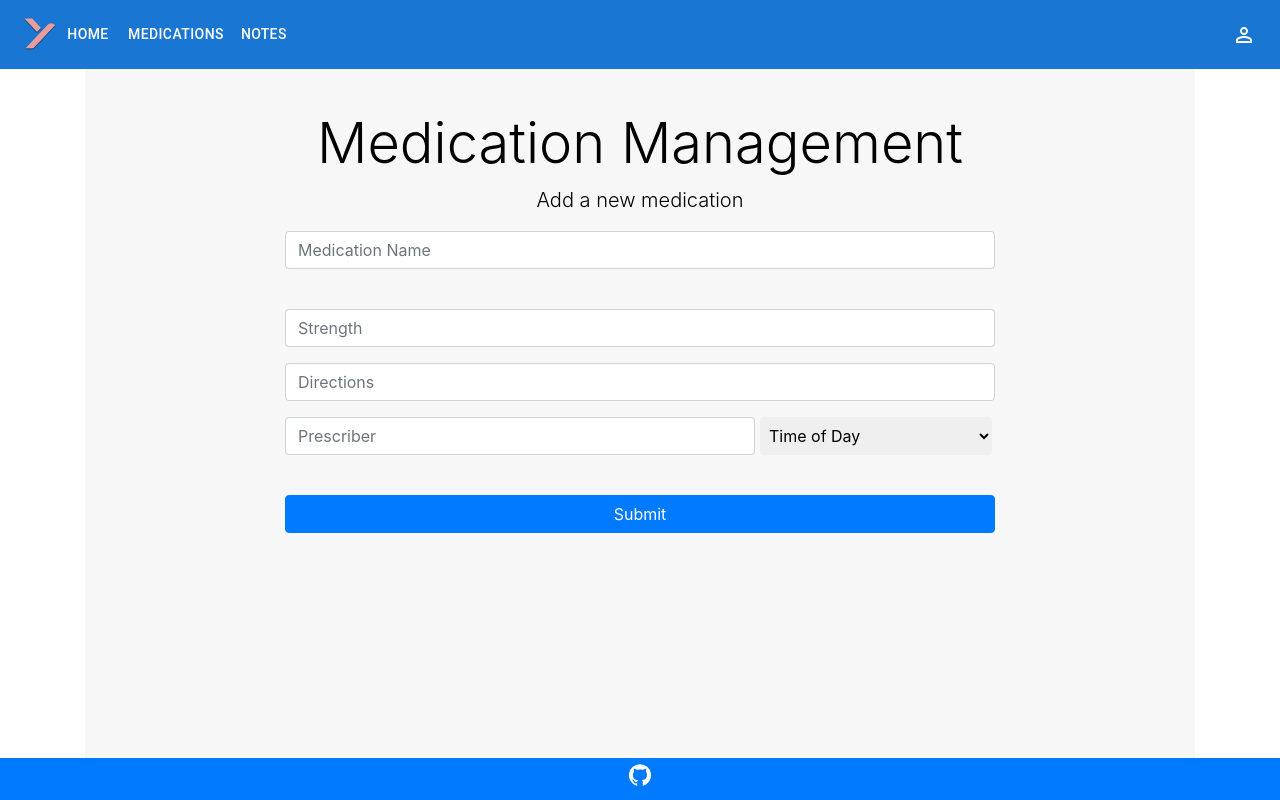
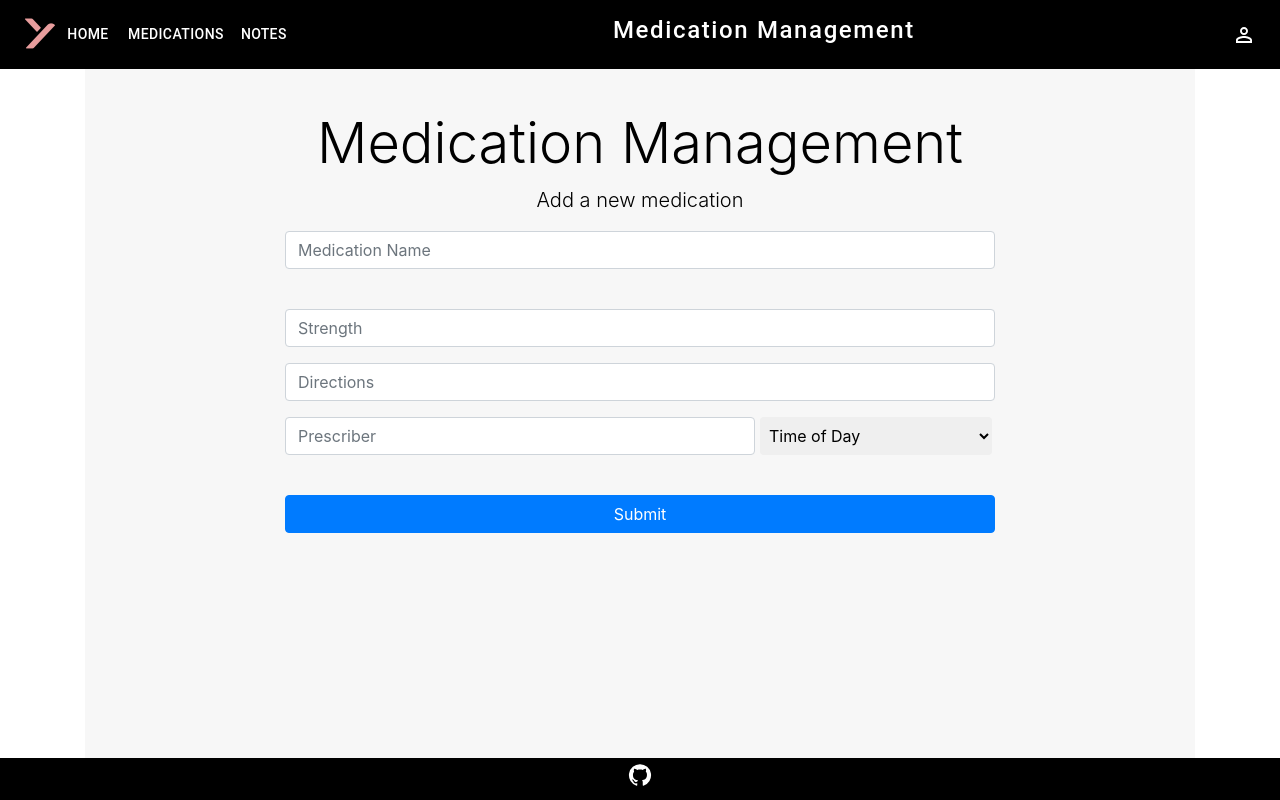
Before and after one commit to FullStackCorm/Symplest, a React (Create React App) app in the folder client/: page /medications in a window 1280 px wide. Built offline with nearby package versions, Linux system fonts and the light colour scheme.

Commit message:
cleaned up styling and added page titles to the navbar

```diff
--- a/client/src/components/Footer.jsx
+++ b/client/src/components/Footer.jsx
@@ -4,13 +4,6 @@
 
 export default function Footer() {
     return (
-        // <div className='footer flex items-stretch px-20'>
-        //     <ul className='pt-3'>
-        //         <a href={'https://www.github.com/FullStackCorm'} className='py-2 px-4 text-lg'><GitHubIcon className='text-2xl'/> Source Code </a>
-        //         <span> | </span>
-        //         <a href={'https://www.twitter.com/FullStackCorm'}>&copy; FullStackCorm</a>
-        //     </ul>
-        // </div>
         <Container sx={{ maxWidth: 'xl', direction: 'row' }}>
             <Box>
                 <Grid
@@ -21,7 +14,7 @@
                         width: '100%',
                         direction: 'row',
                         alignItems: 'center',
-                        backgroundColor:'#007bff',
+                        backgroundColor:'black',
                         pt: '0.1rem',
                         pb: '0.1rem'
                     }}
@@ -36,6 +29,5 @@
                 </Grid>
             </Box>
         </Container>
-
     );
 }
--- a/client/src/components/Navbar.jsx
+++ b/client/src/components/Navbar.jsx
@@ -1,21 +1,25 @@
 import '../App.css';
 import * as React from 'react';
-import { Link, useNavigate } from 'react-router-dom';
+import { Link, useLocation, useNavigate } from 'react-router-dom';
 import { useSelector, useDispatch } from 'react-redux';
 import MenuIcon from '@mui/icons-material/Menu';
 import PermIdentityIcon from '@mui/icons-material/PermIdentity';
-import { AppBar, Box, IconButton, Typography, Menu, Container, Button, Toolbar, Tooltip, MenuItem } from '@mui/material';
+import { AppBar, Box, IconButton, Typography, Menu, Container, Button, Toolbar, Tooltip, MenuItem, Grid } from '@mui/material';
 import { logout, reset } from '../features/auth/authSlice';
 import Favicon from '../images/favicon-32x32.png';
 
 // https://mui.com/material-ui/react-app-bar/
 
 function NavbarTop() {
+    const location = useLocation();
     const navigate = useNavigate();
     const dispatch = useDispatch();
     const { user } = useSelector((state) => state.auth);
     const [anchorElNav, setAnchorElNav] = React.useState(null);
     const [anchorElUser, setAnchorElUser] = React.useState(null);
+
+    const pageTitles = [{ page:'/', text: ''}, { page: '/medications', text: 'Medication Management' }]
+    const navbarHeader = pageTitles.find(el => el.page === location.pathname)?.text
 
     const handleLogout = () => {
       dispatch(logout());
@@ -40,7 +44,7 @@
 
     return (
         <>
-            <AppBar position='fixed' elevation='0'>
+            <AppBar position='fixed' elevation='0' sx={{backgroundColor: 'black'}}>
                 <Container maxWidth='xl'>
                     <Toolbar disableGutters>
                         <Box sx={{ flexGrow: 1, display: { sx: 'flex', md: 'none'} }}>
@@ -93,21 +97,21 @@
                         </Box>
 
                         {/** Desktop Menu */}
-                        <a href='/'>
+                        <Link to='/'>
                             <img src={Favicon} alt={'Symplest Favicon'} sx={{ display: { xs: 'flex', md: 'none' }, mr: 1 }} />
-                        </a>
+                        </Link>
                         <Typography
                             variant='h5'
                             noWrap
                             component='a'
-                            href=''
+                            href='/'
                             sx={{
                                 mr: 1,
                                 ml: 0.5,
                                 display: { xs: 'flex', md: 'none' },
                                 flexGrow: 1,
                                 fontWeight: 400,
-                                letterSpacing: '.1rem',
+                                letterSpacing: '0.1rem',
                                 color: 'inherit',
                                 textDecoration: 'none'
                             }}
@@ -137,8 +141,25 @@
                                  Notes
                             </Button>
                         </Box>
+                        <Box sx={{ flexGrow: 1, display: { xs:'none', md: 'flex' } }}>
+                            <Typography
+                                variant='h1'
+                                noWrap
+                                sx={{
+                                    display: {xs: 'none', sm: 'flex' },
+                                    flexGrow: 1,
+                                    fontWeight: 400,
+                                    letterSpacing: '0.1rem',
+                                    color: 'inherit',
+                                    textAlign: 'center',
 
-                        {/** Settings Menu */}
+                                }}
+                            >
+                                <h4>{navbarHeader}</h4>
+                            </Typography>
+                        </Box>
+
+                        {/** Settings/Logout Menu */}
                         <Box sx={{ flexGrow: 0}}>
                             <Tooltip title='Open settings'>
                                 <IconButton onClick={handleOpenUserMenu} sx={{ p: 0}}>
```
Also changed, not shown: 1 other file (tests, documents, lock files or other folders).
